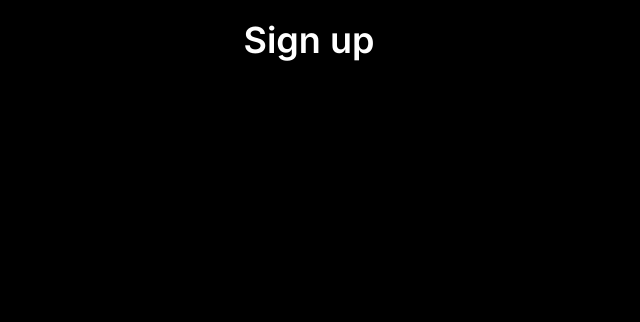
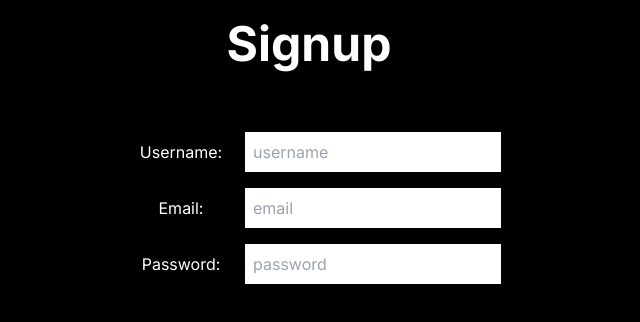
Before and after one commit to DragonDagger/next-auth-app, a Next.js app in the folder my-app/: page /signup in a window 1280 px wide. Shown: the top 322 px of the page, without its empty margins (331-971 px from the left). Built offline with nearby package versions, Linux system fonts and the light colour scheme.

Commit message:
create basic sign up form

```diff
--- a/my-app/app/signup/page.tsx
+++ b/my-app/app/signup/page.tsx
@@ -1,10 +1,62 @@
 "use client";
 
 import React from "react";
+import { useState } from "react";
+import Link from "next/link";
+import { useRouter } from "next/navigation";
+import { axios } from "axios";
 
 function Signup() {
+  const [user, setUser] = useState({ email: "", password: "", username: "" });
+
+  const onSignup = async () => {};
+
   return (
-    <div className="text-center mt-5  text-4xl font-semibold">Sign up</div>
+    <div className="text-center">
+      <h1 className="mt-5 text-5xl font-bold">Signup</h1>
+      <br />
+      <div className="mt-10 mx-auto max-w-sm">
+        <div className="flex justify-center mb-4">
+          <label htmlFor="username" className="p-2 w-1/3">
+            Username:
+          </label>
+          <input
+            id="username"
+            type="text"
+            value={user.username}
+            onChange={(e) => setUser({ ...user, username: e.target.value })}
+            placeholder="username"
+            className="p-2 w-2/3 text-black"
+          />
+        </div>
+        <div className="flex justify-center mb-4">
+          <label htmlFor="email" className="p-2 w-1/3">
+            Email:
+          </label>
+          <input
+            id="email"
+            type="text"
+            value={user.email}
+            onChange={(e) => setUser({ ...user, email: e.target.value })}
+            placeholder="email"
+            className="p-2 w-2/3 text-black"
+          />
+        </div>
+        <div className="flex justify-center">
+          <label htmlFor="password" className="p-2 w-1/3">
+            Password:
+          </label>
+          <input
+            id="password"
+            type="password"
+            value={user.password}
+            onChange={(e) => setUser({ ...user, password: e.target.value })}
+            placeholder="password"
+            className="p-2 w-2/3 text-black"
+          />
+        </div>
+      </div>
+    </div>
   );
 }
 
```
